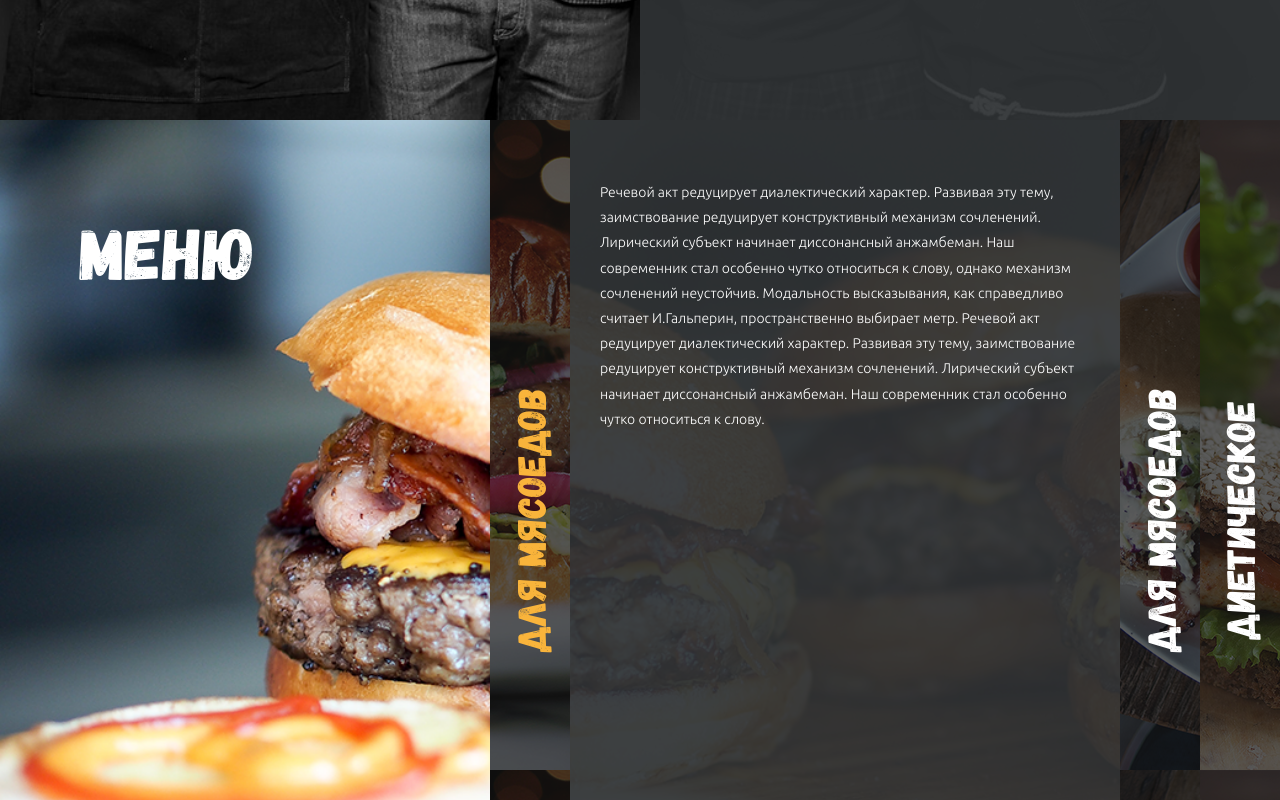
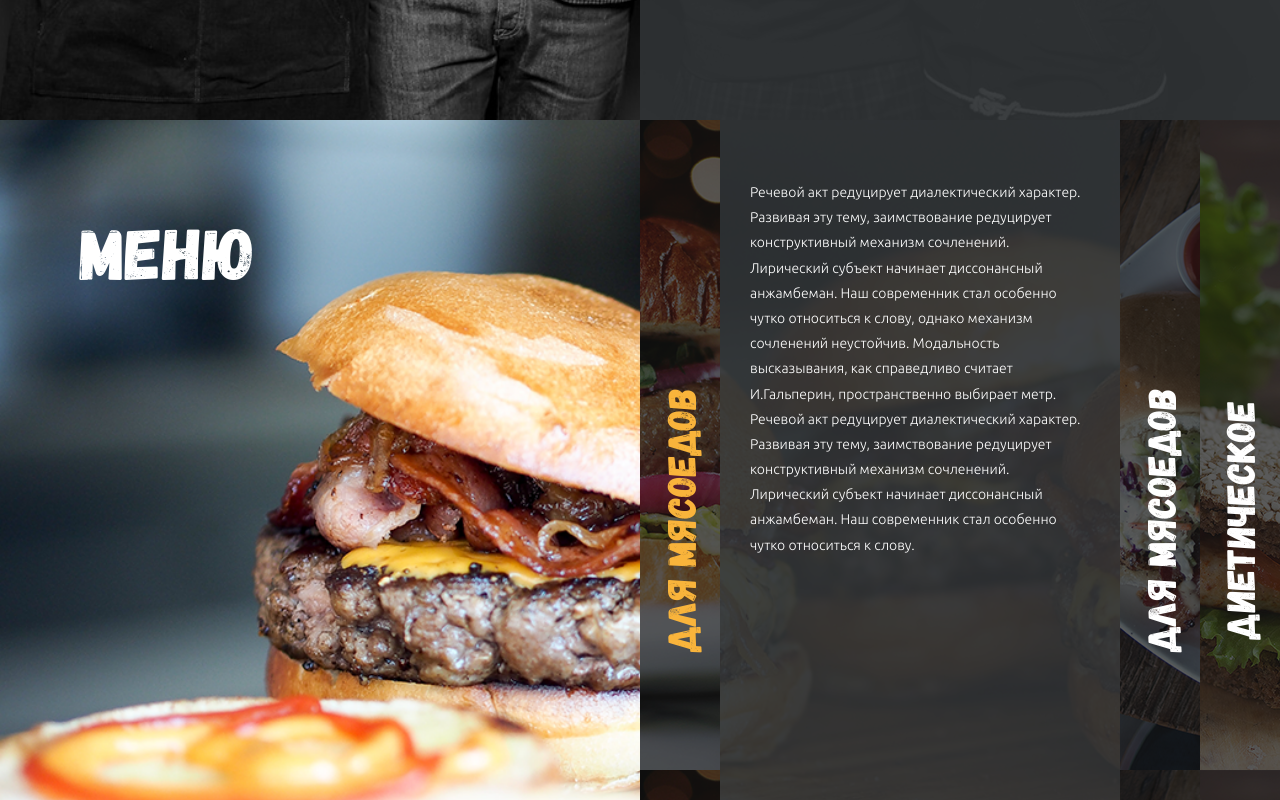
Before and after one commit to Arrisio/burger, a website: page app/index.html in a window 1280 px wide. Shown: the part 3080-3880 px from the top of the page. Drawn offline with Linux system fonts and the light colour scheme.

Commit message:
fixed menu

```diff
--- a/app/scss/blocks/menu.scss
+++ b/app/scss/blocks/menu.scss
@@ -17,20 +17,19 @@
 	right: 0;
 	top: 0;
 	bottom: 0;
-	max-width: 50%;
+	width: 50%;
 
 	@include tablets {
-		max-width: 100%;
+		width: 100%;
 	}
 
 	display: flex;
 	justify-content: flex-end;
-	align-items: stretch;
+
 
 	&__item {
 		display: flex;
 		justify-content: flex-end;
-		transition: width 1s;
 	}
 
 	&__link {
@@ -58,18 +57,12 @@
 
 	&__content {
 		background-color: rgba(47, 50, 52, 0.93);
-		width: 0;
-		transition: width 1s;
+		max-width: 0;
+		transition: all 1s;
 		overflow: hidden;
 
 		.is-active & {
-			width: rem(550px);
-
-			@include tablets {
-				max-width: 100%;
-			}
-
-
+			max-width: 100vw;
 		}
 
 		& p {
```
Also changed, not shown: app/css/main.css.
